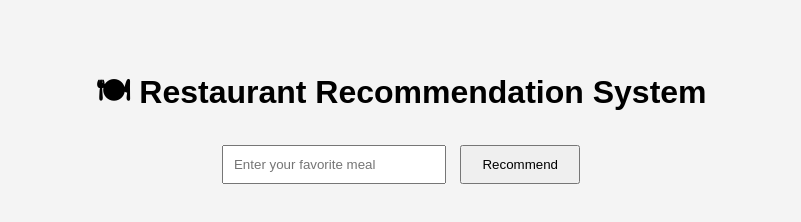
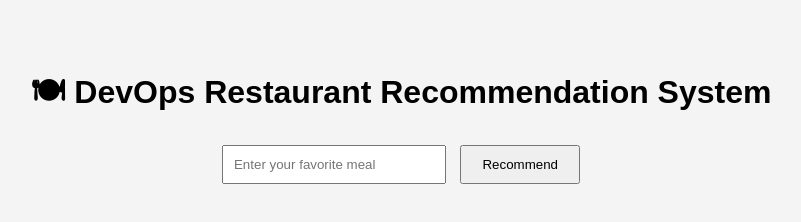
Before and after one commit to mohnablus6/devops-fullstack-project, a plain HTML site: page frontend/index.html in a window 1280 px wide. Shown: the whole page, without its empty margins (239-1040 px from the left). Drawn offline with Linux system fonts and the light colour scheme.

```diff
--- a/frontend/index.html
+++ b/frontend/index.html
@@ -28,7 +28,7 @@
 </head>
 <body>
 
-    <h1>🍽 Restaurant Recommendation System</h1>
+    <h1>🍽 DevOps Restaurant Recommendation System</h1>
 
     <input type="text" id="mealInput" placeholder="Enter your favorite meal">
     <button onclick="recommend()">Recommend</button>
```
